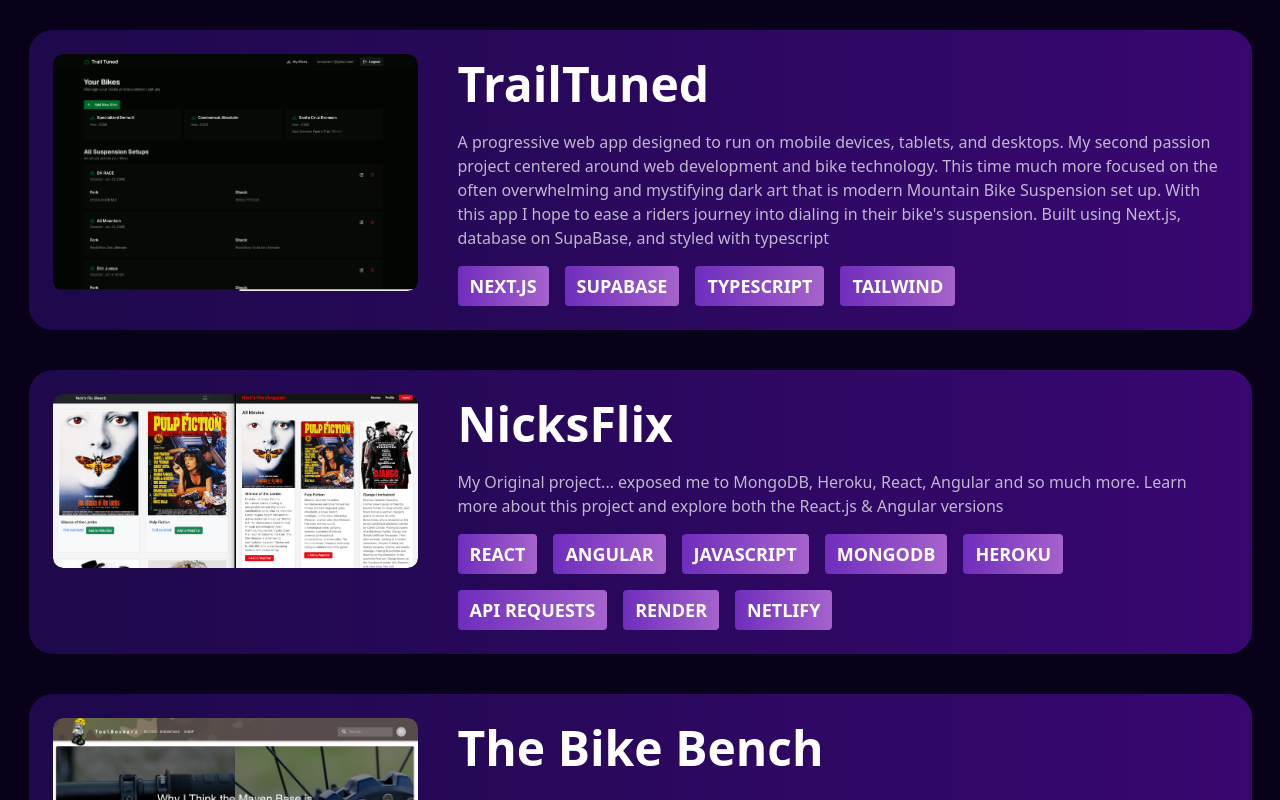
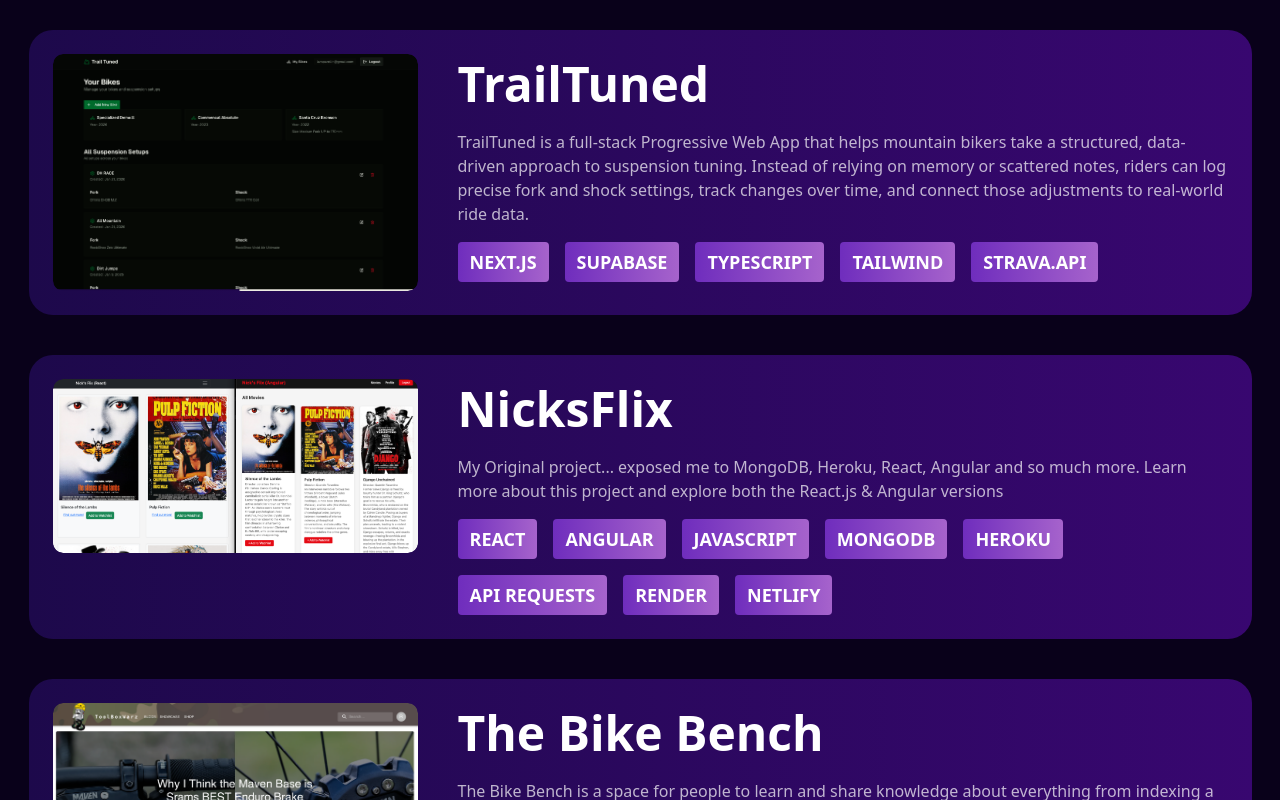
Before and after one commit to NickLamp44/NickLamp-Portfolio-main, a Next.js app: page / in a window 1280 px wide. Shown: the part 980-1780 px from the top of the page. Built offline with nearby package versions, Linux system fonts and the light colour scheme; some icons are missing.

Commit message:
Small change

```diff
--- a/app/components/prvExp/Projects.tsx
+++ b/app/components/prvExp/Projects.tsx
@@ -14,8 +14,8 @@
       gitLink: "https://github.com/NickLamp44/TrailTuned",
       liveLink: "https://trail-tuned.vercel.app/",
       about:
-        "A progressive web app designed to run on mobile devices, tablets, and desktops. My second passion project centered around web development and bike technology. This time much more focused on the often overwhelming and mystifying dark art that is modern Mountain Bike Suspension set up. With this app I hope to ease a riders journey into dialing in their bike's suspension. Built using Next.js, database on SupaBase, and styled with typescript",
-      stack: ["Next.js", "SupaBase", "TypeScript", "Tailwind"],
+        "TrailTuned is a full-stack Progressive Web App that helps mountain bikers take a structured, data-driven approach to suspension tuning. Instead of relying on memory or scattered notes, riders can log precise fork and shock settings, track changes over time, and connect those adjustments to real-world ride data.",
+      stack: ["Next.js", "SupaBase", "TypeScript", "Tailwind", "strava.api"],
       img: "/trailTuned.png",
     },
     // {
```
